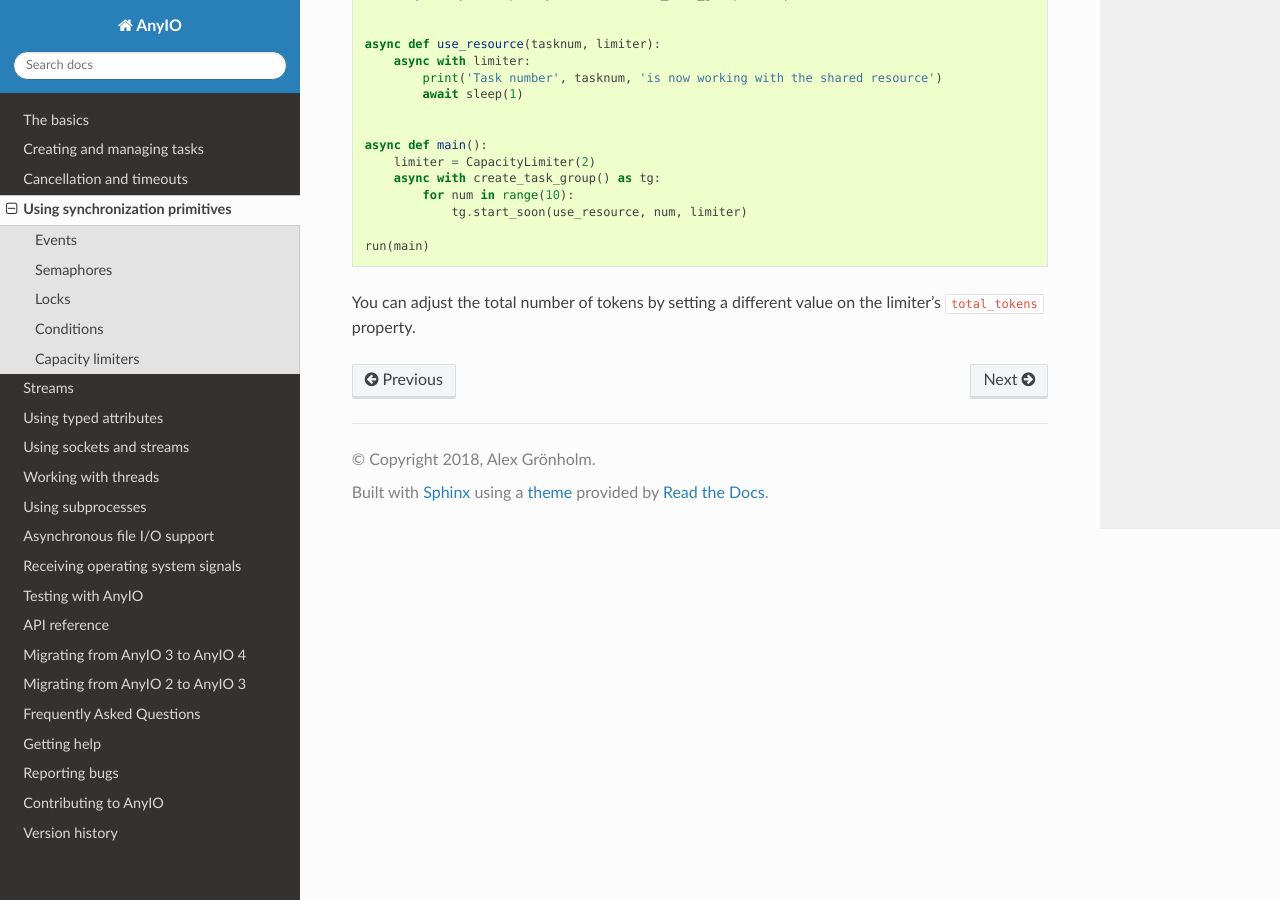
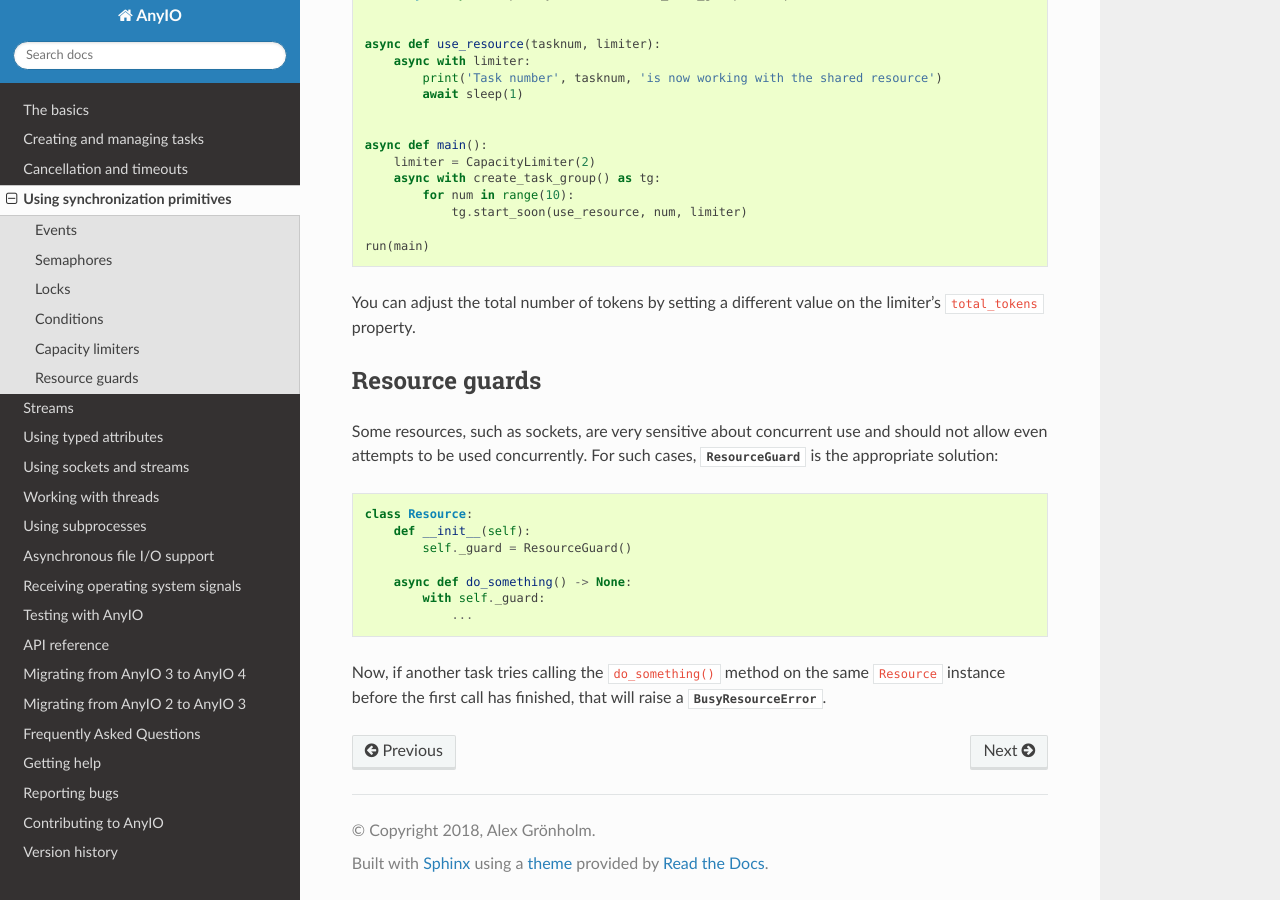
Before and after one commit to agronholm/anyio, a Sphinx documentation site: the page built from docs/synchronization.rst, in a window 1280 px wide and 900 px high, scrolled down 3043 px. Built offline with Sphinx 7.4.7 and the Read the Docs theme 2.0.0, drawn with Linux system fonts in a browser that asks for light colours; the version number could not be read and is left out.

Commit message:
Exposed ResourceGuard in the public API
Closes #627.

```diff
--- a/docs/api.rst
+++ b/docs/api.rst
@@ -151,6 +151,7 @@ Synchronization
 .. autoclass:: anyio.Condition
 .. autoclass:: anyio.Semaphore
 .. autoclass:: anyio.CapacityLimiter
+.. autoclass:: anyio.ResourceGuard
 
 .. autoclass:: anyio.LockStatistics
 .. autoclass:: anyio.EventStatistics
--- a/docs/synchronization.rst
+++ b/docs/synchronization.rst
@@ -163,3 +163,22 @@ Example::
 
 You can adjust the total number of tokens by setting a different value on the limiter's
 ``total_tokens`` property.
+
+Resource guards
+---------------
+
+Some resources, such as sockets, are very sensitive about concurrent use and should not
+allow even attempts to be used concurrently. For such cases, :class:`ResourceGuard` is
+the appropriate solution::
+
+    class Resource:
+        def __init__(self):
+            self._guard = ResourceGuard()
+
+        async def do_something() -> None:
+            with self._guard:
+                ...
+
+Now, if another task tries calling the ``do_something()`` method on the same
+``Resource`` instance before the first call has finished, that will raise a
+:exc:`BusyResourceError`.
--- a/docs/versionhistory.rst
+++ b/docs/versionhistory.rst
@@ -11,6 +11,7 @@ This library adheres to `Semantic Versioning 2.0 <http://semver.org/>`_.
     instead of ``cancellable``
   - Removed a checkpoint when exiting a task group
 - Bumped minimum version of trio to v0.23
+- Exposed the ``ResourceGuard`` class in the public API
 
 **4.0.0**
 
--- a/src/anyio/__init__.py
+++ b/src/anyio/__init__.py
@@ -51,6 +51,7 @@ from ._core._synchronization import Event as Event
 from ._core._synchronization import EventStatistics as EventStatistics
 from ._core._synchronization import Lock as Lock
 from ._core._synchronization import LockStatistics as LockStatistics
+from ._core._synchronization import ResourceGuard as ResourceGuard
 from ._core._synchronization import Semaphore as Semaphore
 from ._core._synchronization import SemaphoreStatistics as SemaphoreStatistics
 from ._core._tasks import TASK_STATUS_IGNORED as TASK_STATUS_IGNORED
```
Also changed, not shown: 1 other file.
